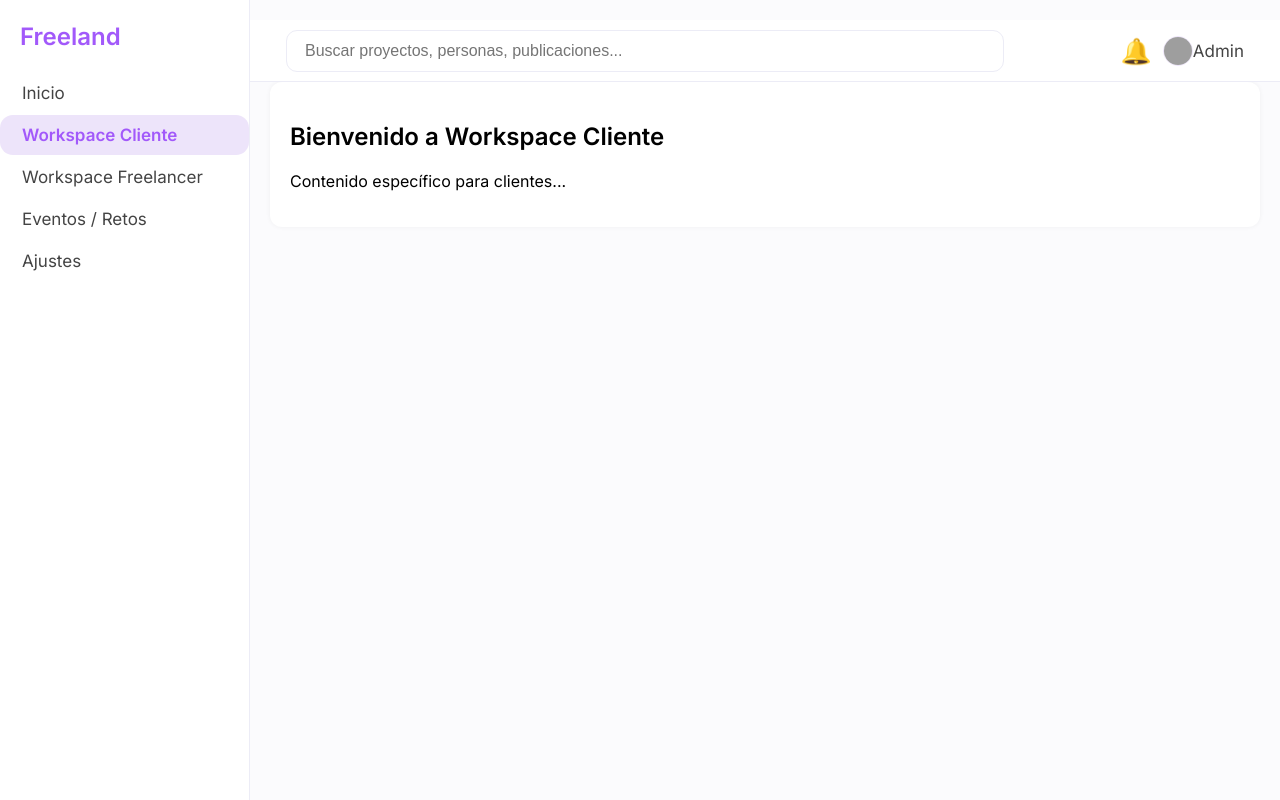
After one commit to AlejoGS-dev/ProyectoBaseSena, a Laravel app: page /workspace-cliente in a window 1280 px wide. The commit adds this page. Run offline with Laravel 12, Linux system fonts and the light colour scheme; a user stored in the database is signed in; data comes from the database, SQL or seed files in the repository; grey boxes are pictures that could not be loaded.

Commit message:
Modularizacion lista para insertar los contents restantes

```diff
--- /dev/null
+++ b/public/css/home/app.css
@@ -0,0 +1,117 @@
+/* app.css - Estilos generales de la app (sidebar + header) */
+body {
+  margin: 0;
+  font-family: 'Inter', Arial, sans-serif;
+  background: #fbfbfd;
+}
+
+.sidebar {
+  width: 250px;
+  background: #fff;
+  height: 100vh;
+  position: fixed;
+  top: 0;
+  left: 0;
+  border-right: 1px solid #ececf6;
+  box-sizing: border-box;
+  padding-top: 22px;
+  z-index: 20;
+}
+
+.logo {
+  color: #a259fa;
+  font-size: 24px;
+  font-weight: bold;
+  padding-left: 20px;
+  margin-bottom: 22px;
+}
+
+nav ul {
+  list-style: none;
+  padding: 0;
+  margin: 0;
+}
+
+nav ul li {
+  border-radius: 13px;
+  margin-bottom: 2px;
+  font-size: 17px;
+  transition: color 0.14s;
+}
+
+/* Estilos para los enlaces dentro del sidebar */
+nav ul li a {
+  display: block;
+  padding: 10px 22px;
+  color: #444;
+  text-decoration: none; /* quita subrayado */
+  cursor: pointer;
+  transition: color 0.14s;
+  border-radius: 13px;
+}
+
+nav ul li.active a {
+  background: #ede4fa;
+  color: #a259fa;
+  font-weight: 600;
+}
+
+nav ul li:not(.active) a:hover {
+  color: #a259fa;
+}
+
+.top-bar {
+  position: fixed;
+  left: 250px;
+  right: 0;
+  height: 62px;
+  background: #fff;
+  border-bottom: 1px solid #ececf6;
+  display: flex;
+  align-items: center;
+  padding: 0 36px;
+  box-sizing: border-box;
+  z-index: 10;
+}
+
+.search {
+  flex: 1;
+  max-width: 680px;
+  height: 40px;
+  padding: 0 18px;
+  border-radius: 11px;
+  border: 1px solid #ececf6;
+  font-size: 16px;
+  margin-right: auto;
+}
+
+.profile {
+  display: flex;
+  align-items: center;
+  gap: 11px;
+}
+
+.icon-bell {
+  color: #f5a623;
+  font-size: 25px;
+}
+
+.avatar {
+  width: 28px;
+  height: 28px;
+  border-radius: 50%;
+  border: 1px solid #ede4fa;
+}
+
+.profile-name {
+  color: #444;
+  font-size: 17px;
+  font-weight: 500;
+}
+
+.profile { position: relative; display: flex; align-items: center; cursor: pointer; }
+.user-dropdown { position: relative; display: flex; align-items: center; }
+.dropdown-menu { display: none; position: absolute; right: 0; top: calc(100% + 5px); background: #ffffff; border: 1px solid #ddd; border-radius: 10px; min-width: 160px; box-shadow: 0 4px 12px rgba(0,0,0,0.1); transition: opacity 0.3s ease, transform 0.3s ease; opacity: 0; transform: translateY(-10px); z-index: 100; }
+.dropdown-item { display: block; padding: 10px 15px; color: #333; text-decoration: none; transition: background 0.2s ease; }
+.dropdown-item:hover { background-color: #f5f5f5; border-radius: 6px; }
+.user-dropdown:hover .dropdown-menu, .user-dropdown.show .dropdown-menu { display: block; opacity: 1; transform: translateY(0); }
--- /dev/null
+++ b/public/css/home/workspacecliente.css
@@ -0,0 +1,7 @@
+.workspace-container {
+  margin-top: 62px; /* altura del header */
+  padding: 20px;
+  background: #fff;
+  border-radius: 12px;
+  box-shadow: 0 0 5px rgba(0,0,0,0.05);
+}
--- a/resources/views/home/components/sidebar.blade.php
+++ b/resources/views/home/components/sidebar.blade.php
@@ -2,11 +2,21 @@
     <div class="logo">Freeland</div>
     <nav>
       <ul>
-        <li class="@yield('menu-inicio')">Inicio</li>
-        <li class="@yield('menu-workspace-cliente')">Workspace Cliente</li>
-        <li class="@yield('menu-workspace-freelancer')">Workspace Freelancer</li>
-        <li class="@yield('menu-eventos')">Eventos / Retos</li>
-        <li class="@yield('menu-ajustes')">Ajustes</li>
+        <li class="@yield('menu-inicio')">
+            <a href="{{ route('inicio') }}">Inicio</a>
+        </li>
+        <li class="@yield('menu-workspace-cliente')">
+            <a href="{{ route('workspace.cliente') }}">Workspace Cliente</a>
+        </li>
+        <li class="@yield('menu-workspace-freelancer')">
+            <a href="{{ route('inicio') }}">Workspace Freelancer</a>
+        </li>
+        <li class="@yield('menu-eventos')">
+            <a href="{{ route('inicio') }}">Eventos / Retos</a>
+        </li>
+        <li class="@yield('menu-ajustes')">
+            <a href="{{ route('inicio') }}">Ajustes</a>
+        </li>
       </ul>
     </nav>
 </aside>
--- a/resources/views/home/home/inicio.blade.php
+++ b/resources/views/home/home/inicio.blade.php
@@ -2,6 +2,10 @@
 
 @section('title', 'Inicio | Freeland')
 @section('menu-inicio', 'active')
+
+@push('styles')
+<link href="{{ asset('css/home/inicio.css') }}" rel="stylesheet">
+@endpush
 
 @section('content')
 <div class="share-card">
--- /dev/null
+++ b/resources/views/home/home/workspace-cliente.blade.php
@@ -0,0 +1,17 @@
+@extends('home.layouts.app')
+
+@section('title', 'Workspace | Cliente')
+@section('menu-workspace-cliente', 'active')
+
+@push('styles')
+<link href="{{ asset('css/home/workspacecliente.css') }}" rel="stylesheet">
+@endpush
+
+@section('content')
+
+    <div class="workspace-container">
+        <h2>Bienvenido a Workspace Cliente</h2>
+        <p>Contenido específico para clientes...</p>
+    </div>
+
+@endsection
--- a/resources/views/home/layouts/app.blade.php
+++ b/resources/views/home/layouts/app.blade.php
@@ -5,7 +5,8 @@
     <meta name="viewport" content="width=device-width, initial-scale=1.0"/>
     <title>@yield('title', 'Freeland | Dashboard')</title>
     <link href="https://fonts.googleapis.com/css?family=Inter:400,600&display=swap" rel="stylesheet">
-    <link href="{{ asset('css/home/inicio.css') }}" rel="stylesheet">
+    <link href="{{ asset('css/home/app.css') }}" rel="stylesheet">
+
     @stack('styles')
 </head>
 <body>
--- a/routes/web.php
+++ b/routes/web.php
@@ -45,6 +45,10 @@ Route::get('/inicio', function () {
     return view('home.home.inicio');
 })->name('inicio');
 
+Route::get('/workspace-cliente', function () {
+    return view('home.home.workspace-cliente');
+})->name('workspace.cliente');
+
 
 
 
@@ -68,8 +72,6 @@ Route::middleware(['auth', 'role:admin'])->group(function(){
     Route::get('/perfil/pedidos', [PedidoController::class, 'index'])->name('perfil.pedidos');
     Route::patch('/pedidos/{id}/estado', [PedidoController::class, 'cambiarEstado'])->name('pedidos.cambiar.estado');
 
-    Route::get('/perfil', [PerfilController::class, 'edit'])->name('perfil.edit');
-    Route::put('/perfil', [PerfilController::class, 'update'])->name('perfil.update');
 
     Route::get('/carrito', [CarritoController::class, 'mostrar'])->name('carrito.mostrar');
     Route::post('/carrito/agregar', [CarritoController::class, 'agregar'])->name('carrito.agregar');
@@ -92,6 +94,10 @@ Route::middleware('auth')->group(function(){
         return redirect('/login');
     })->name('logout');
 
+    Route::get('/perfil', [PerfilController::class, 'edit'])->name('perfil.edit');
+    Route::put('/perfil', [PerfilController::class, 'update'])->name('perfil.update');
+
+
     Route::get('/403', function(){ return view('errors.403_view'); })->name('403');
 
 });
```
Also changed, not shown: public/css/home/inicio.css (+2 -106 lines).
